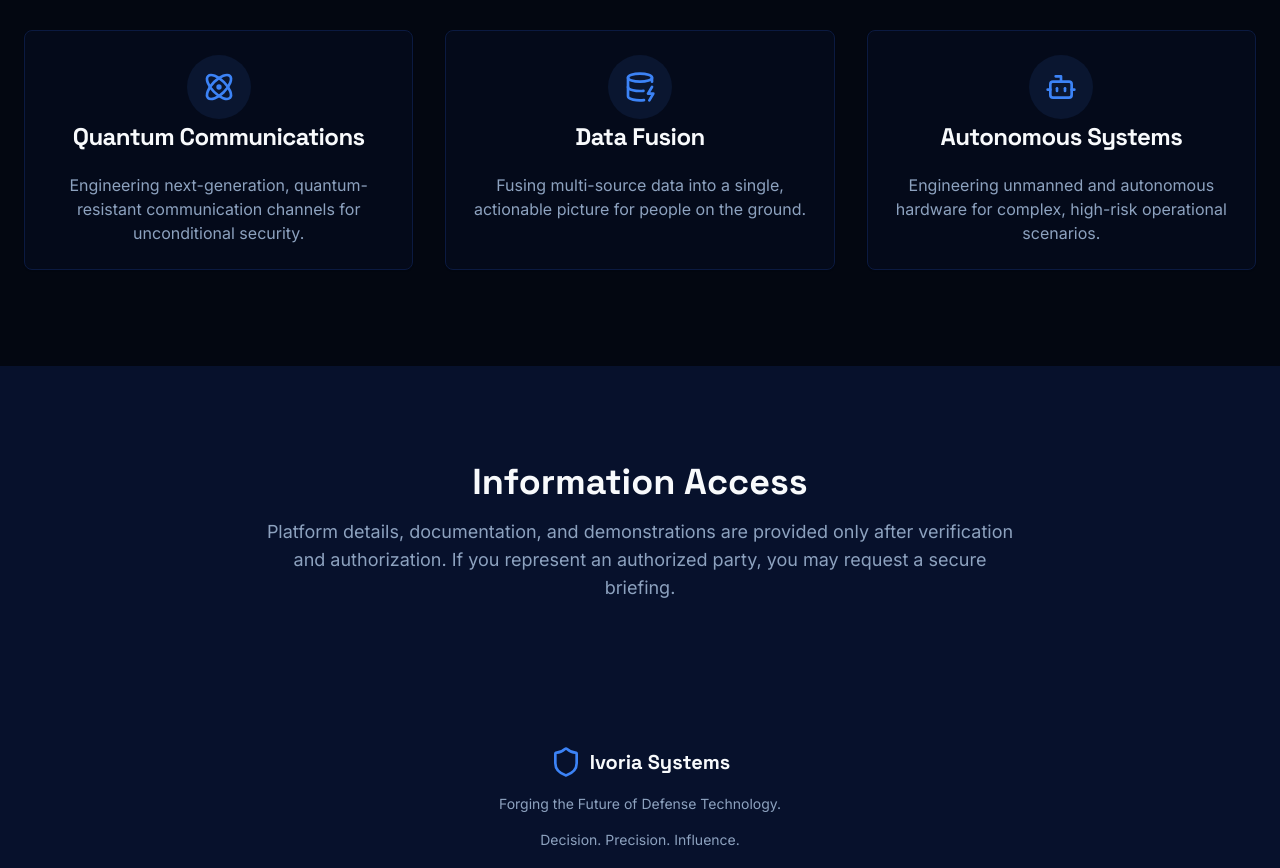
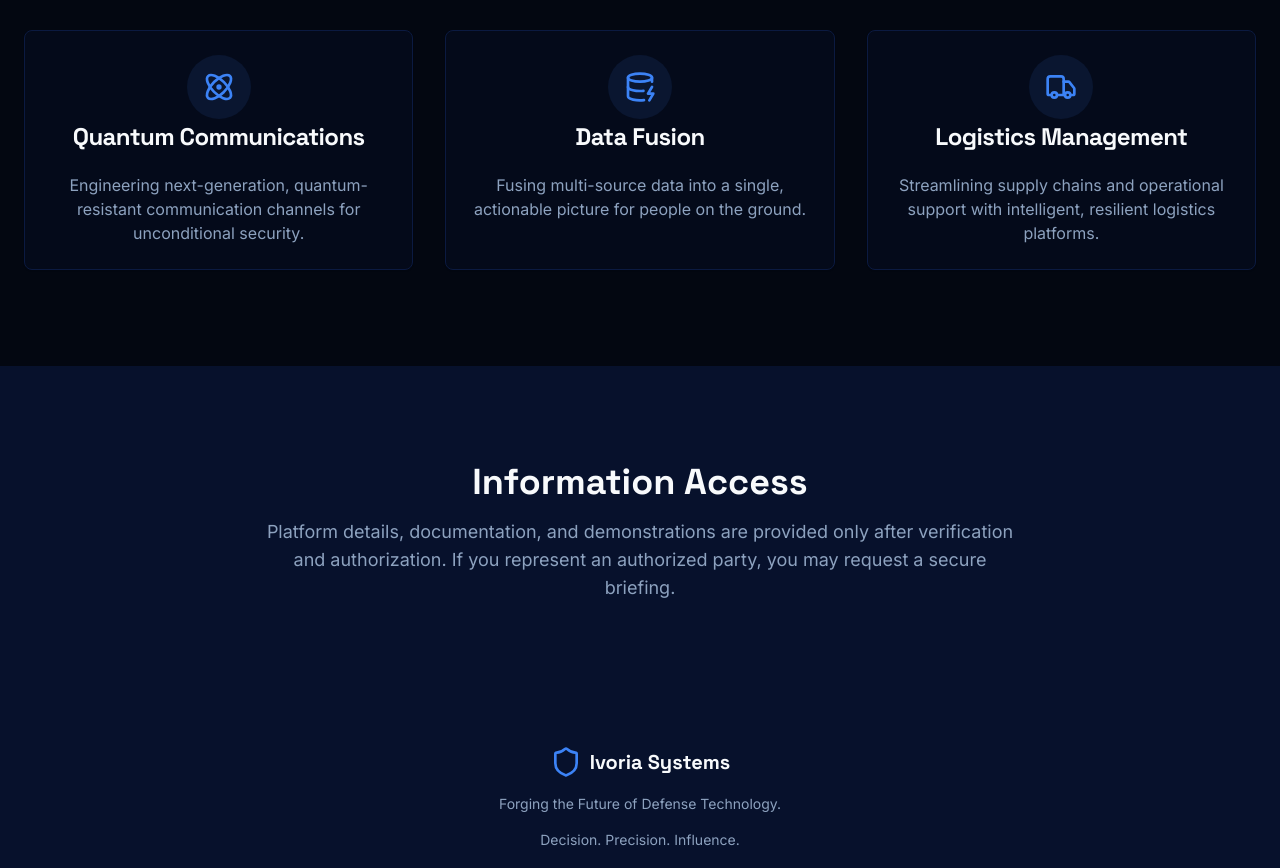
Before and after one commit to kabirpeswani/IvoriaSystems, a Next.js app: page / in a window 1280 px wide. Shown: the part 2034-2902 px from the top of the page. Built offline with nearby package versions, Linux system fonts and the light colour scheme.

Commit message:
logistics management (_for element div_)

```diff
--- a/src/components/landing/services-section.tsx
+++ b/src/components/landing/services-section.tsx
@@ -1,5 +1,5 @@
 import { Card, CardContent, CardHeader, CardTitle } from "@/components/ui/card";
-import { Satellite, BrainCircuit, ShieldCheck, Atom, DatabaseZap, Bot } from "lucide-react";
+import { Satellite, BrainCircuit, ShieldCheck, Atom, DatabaseZap, Truck } from "lucide-react";
 import type { LucideIcon } from "lucide-react";
 
 type Service = {
@@ -35,9 +35,9 @@ const services: Service[] = [
     description: "Fusing multi-source data into a single, actionable picture for people on the ground.",
   },
   {
-    icon: Bot,
-    title: "Autonomous Systems",
-    description: "Engineering unmanned and autonomous hardware for complex, high-risk operational scenarios.",
+    icon: Truck,
+    title: "Logistics Management",
+    description: "Streamlining supply chains and operational support with intelligent, resilient logistics platforms.",
   },
 ];
 
```
